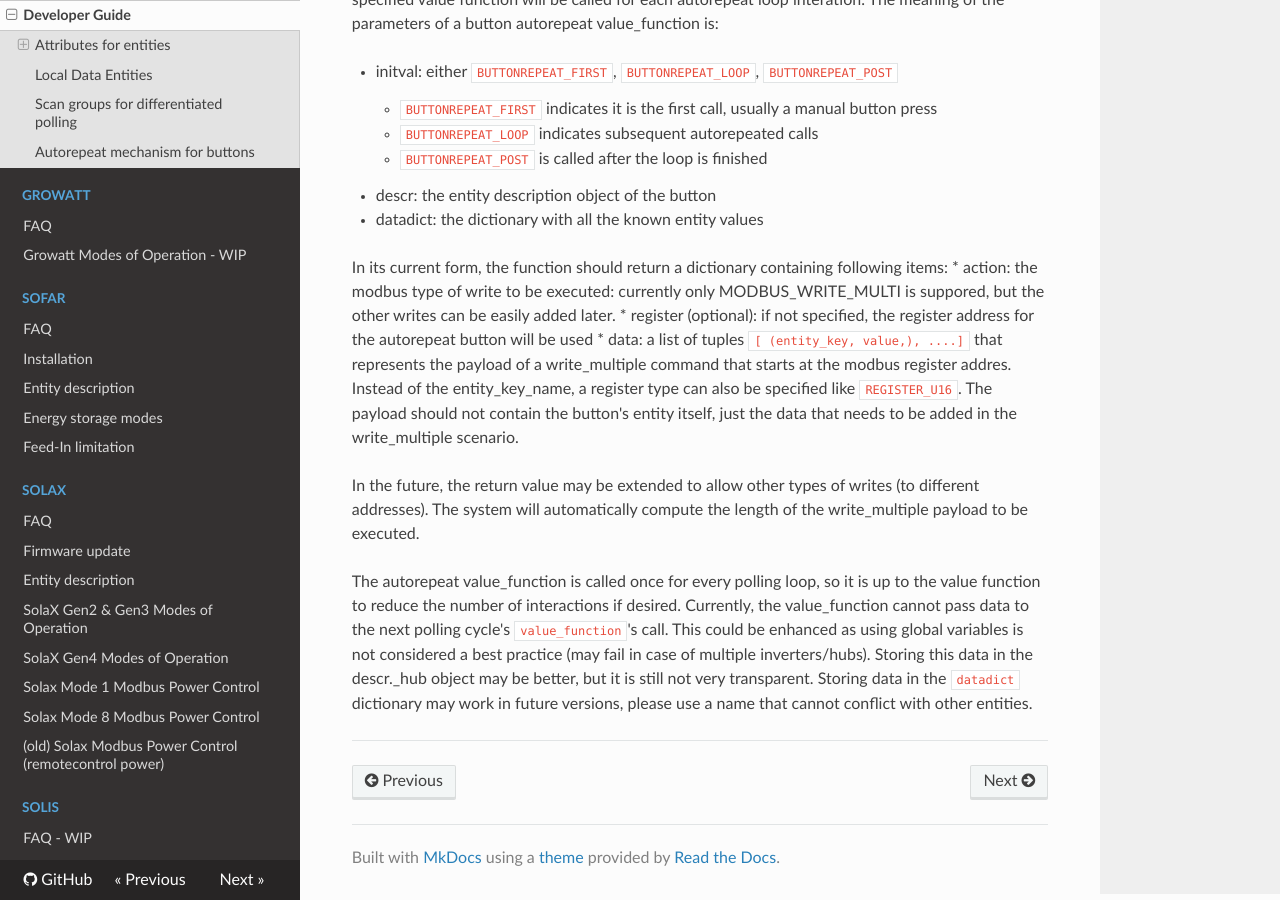
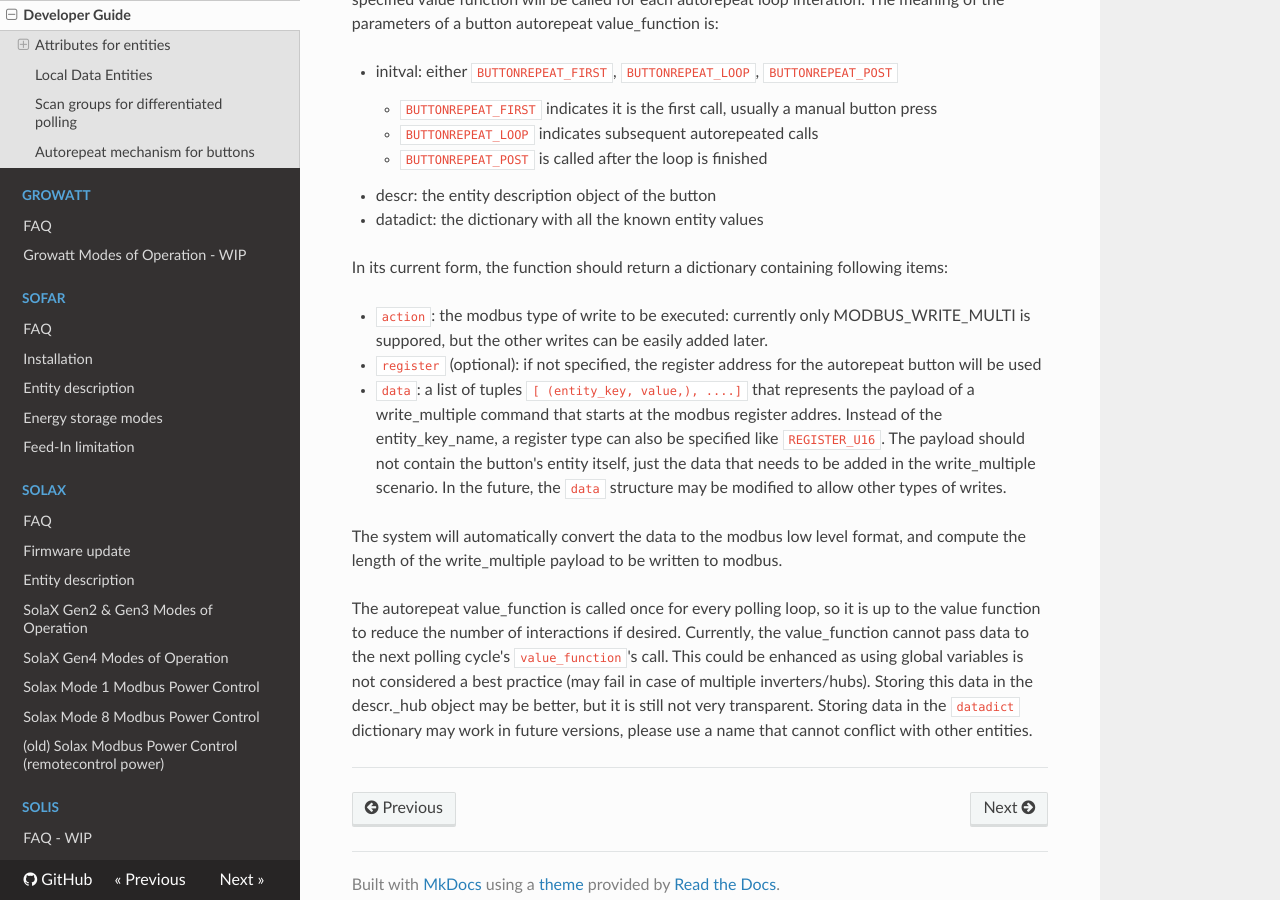
Before and after one commit to wills106/homeassistant-solax-modbus, an MkDocs documentation site: the page built from docs/developer_guide.md, in a window 1280 px wide and 900 px high, scrolled down 2768 px. Built offline with MkDocs 1.6.1, drawn with Linux system fonts in a browser that asks for light colours; nearby versions of some CDN libraries.

Commit message:
Update developer_guide.md

```diff
--- a/docs/developer_guide.md
+++ b/docs/developer_guide.md
@@ -108,12 +108,12 @@
 * datadict: the dictionary with all the known entity values
 
 In its current form, the function should return a dictionary containing following items:
- * action: the modbus type of write to be executed: currently only MODBUS_WRITE_MULTI is suppored, but the other writes can be easily added later.
- * register (optional): if not specified, the register address for the autorepeat button will be used
- * data: a list of tuples `[ (entity_key, value,), ....]` that represents the payload of a write_multiple command that starts at the modbus register addres. Instead of the entity_key_name, a register type can also be specified like `REGISTER_U16`. The payload should not contain the button's entity itself, just the data that needs to be added in the write_multiple scenario.
 
-In the future, the return value may be extended to allow other types of writes (to different addresses).
-The system will automatically compute the length of the write_multiple payload to be executed.
+- `action`: the modbus type of write to be executed: currently only MODBUS_WRITE_MULTI is suppored, but the other writes can be easily added later.
+- `register` (optional): if not specified, the register address for the autorepeat button will be used
+- `data`: a list of tuples `[ (entity_key, value,), ....]` that represents the payload of a write_multiple command that starts at the modbus register addres. Instead of the entity_key_name, a register type can also be specified like `REGISTER_U16`. The payload should not contain the button's entity itself, just the data that needs to be added in the write_multiple scenario. In the future, the `data` structure may be modified to allow other types of writes.
+
+The system will automatically convert the data to the modbus low level format, and compute the length of the write_multiple payload to be written to modbus.
 
 The autorepeat value_function is called once for every polling loop, so it is up to the value function to reduce the number of interactions if desired. Currently, the value_function cannot pass data to the next polling cycle's `value_function`'s call. This could be enhanced as using global variables is not considered a best practice (may fail in case of multiple inverters/hubs). Storing this data in the descr._hub object may be better, but it is still not very transparent. Storing data in the `datadict` dictionary may work in future versions, please use a name that cannot conflict with other entities.
 ____
```
